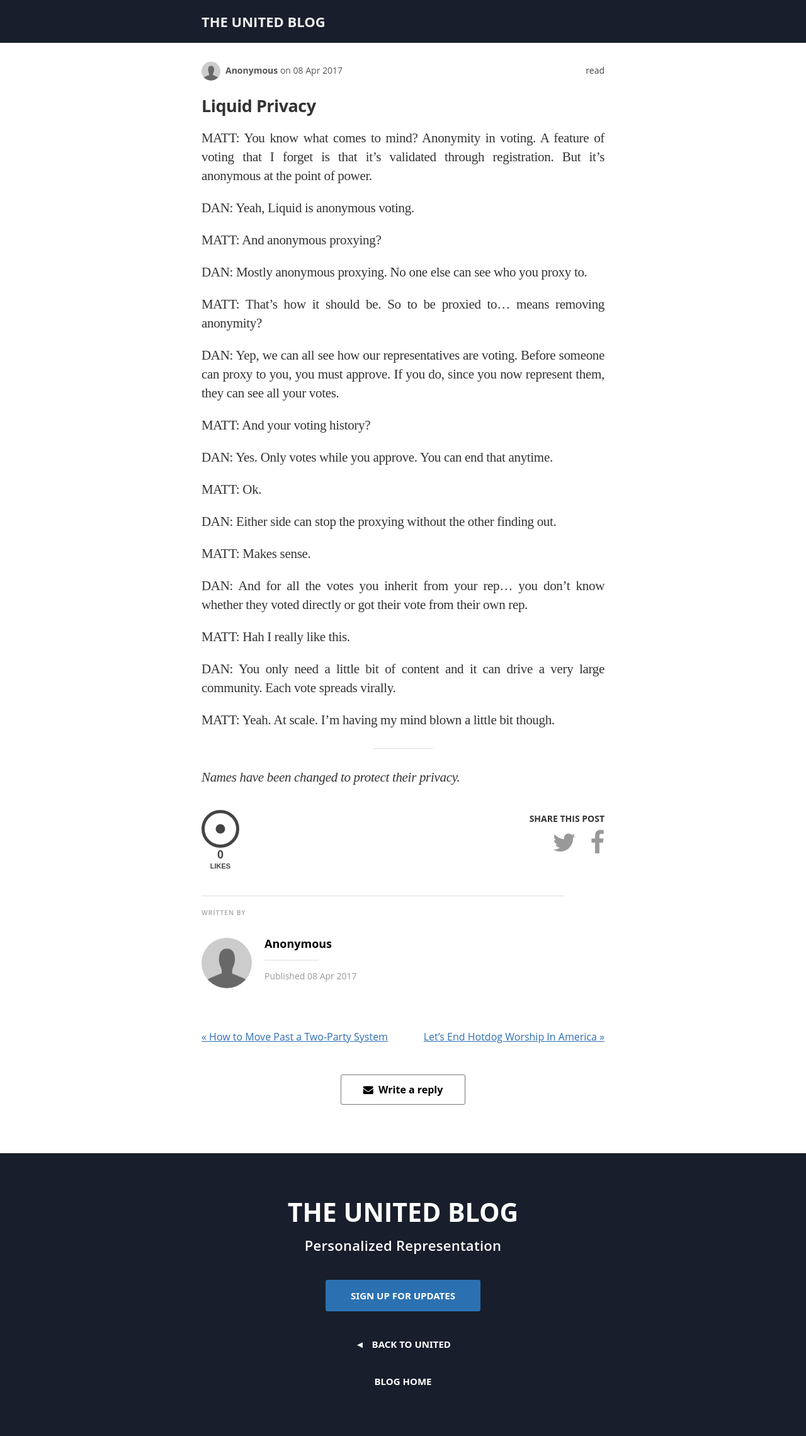
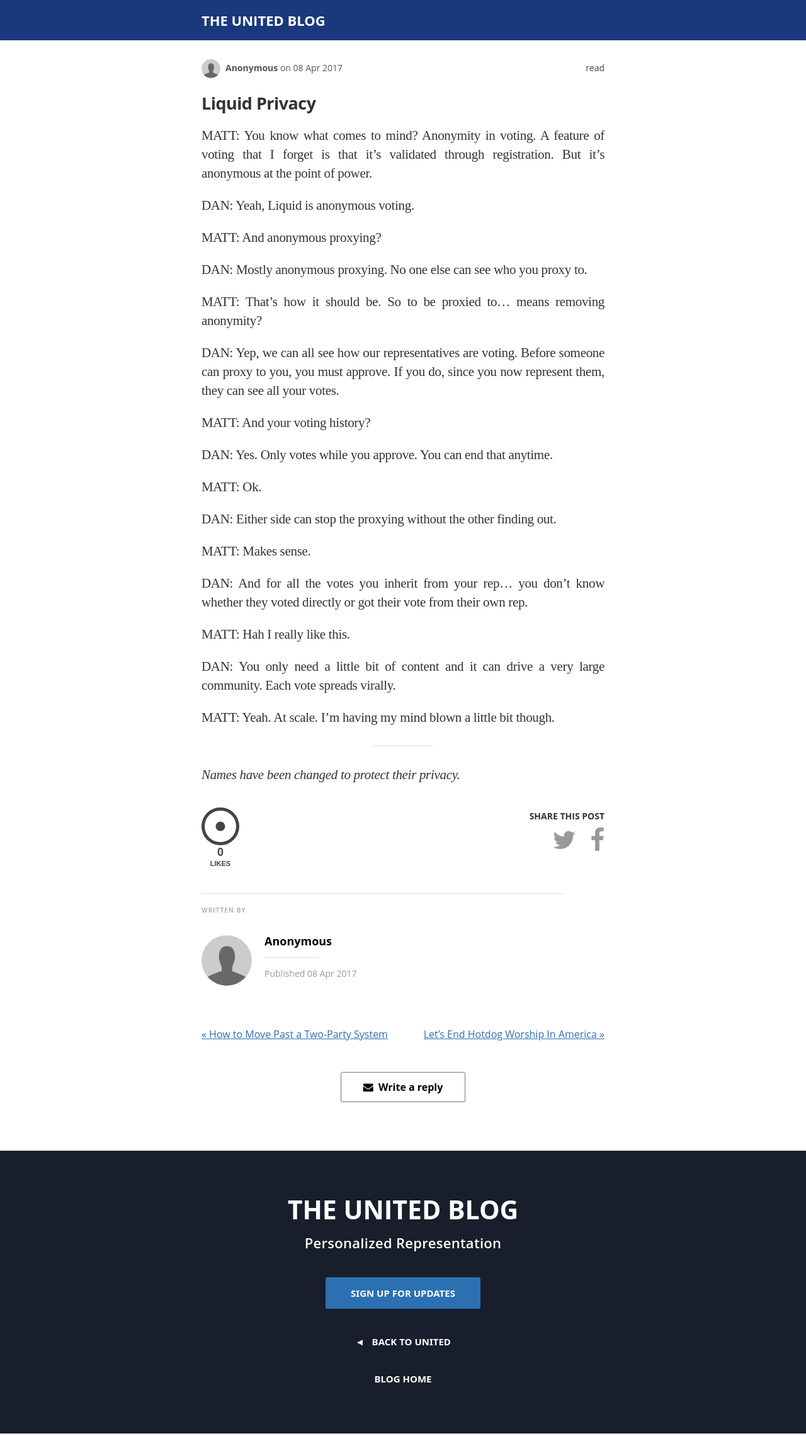
Before and after one commit to voteliquid/blog, a Jekyll site: the page built from _posts/2017-04-08-liquid-privacy.md, in a window 1280 px wide. Shown: the whole page at 63% size. Built offline with Jekyll 4.4.1, drawn with Linux system fonts in a browser that asks for light colours; nearby versions of some CDN libraries; some web fonts are replaced.

Commit message:
Tweak article blog-title header bar

```diff
--- a/css/main.sass
+++ b/css/main.sass
@@ -119,8 +119,8 @@ body
         color: #333
 
 .header-bar
-  background-color: #181e2b
-  height: $rs*3 + 20
+  background-color: #1a397d
+  height: $rs*3 + 16
   width: 100%
   .title-container
     width: 100%
@@ -132,11 +132,11 @@ body
     .blog-title
       font-size: 22px
       font-weight: 700
-      line-height: 68px
+      line-height: 64px
       margin: 0
       text-transform: uppercase
       a
-        color: #eee
+        color: #fff
         text-decoration: none
 
 .content
```
